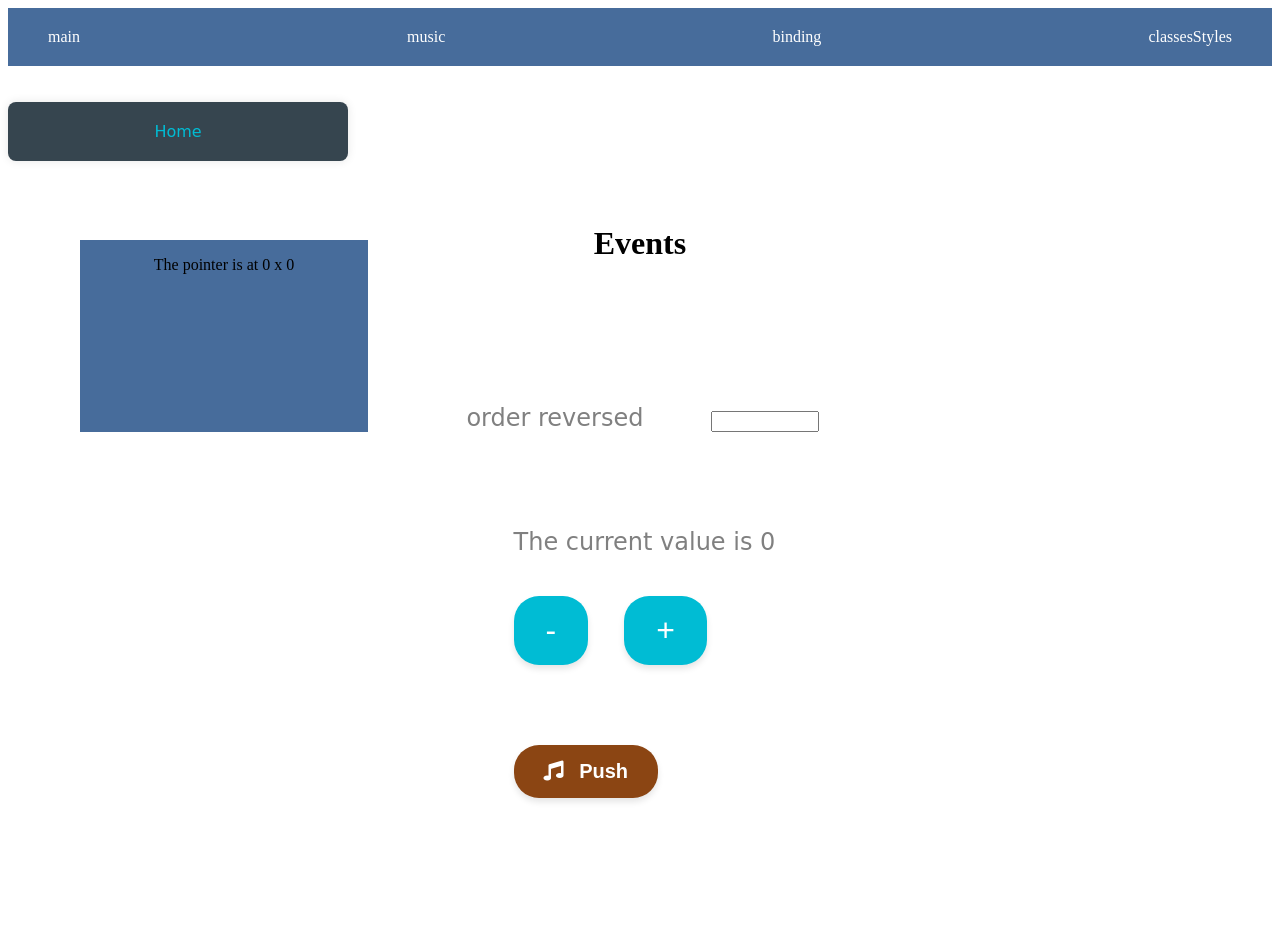
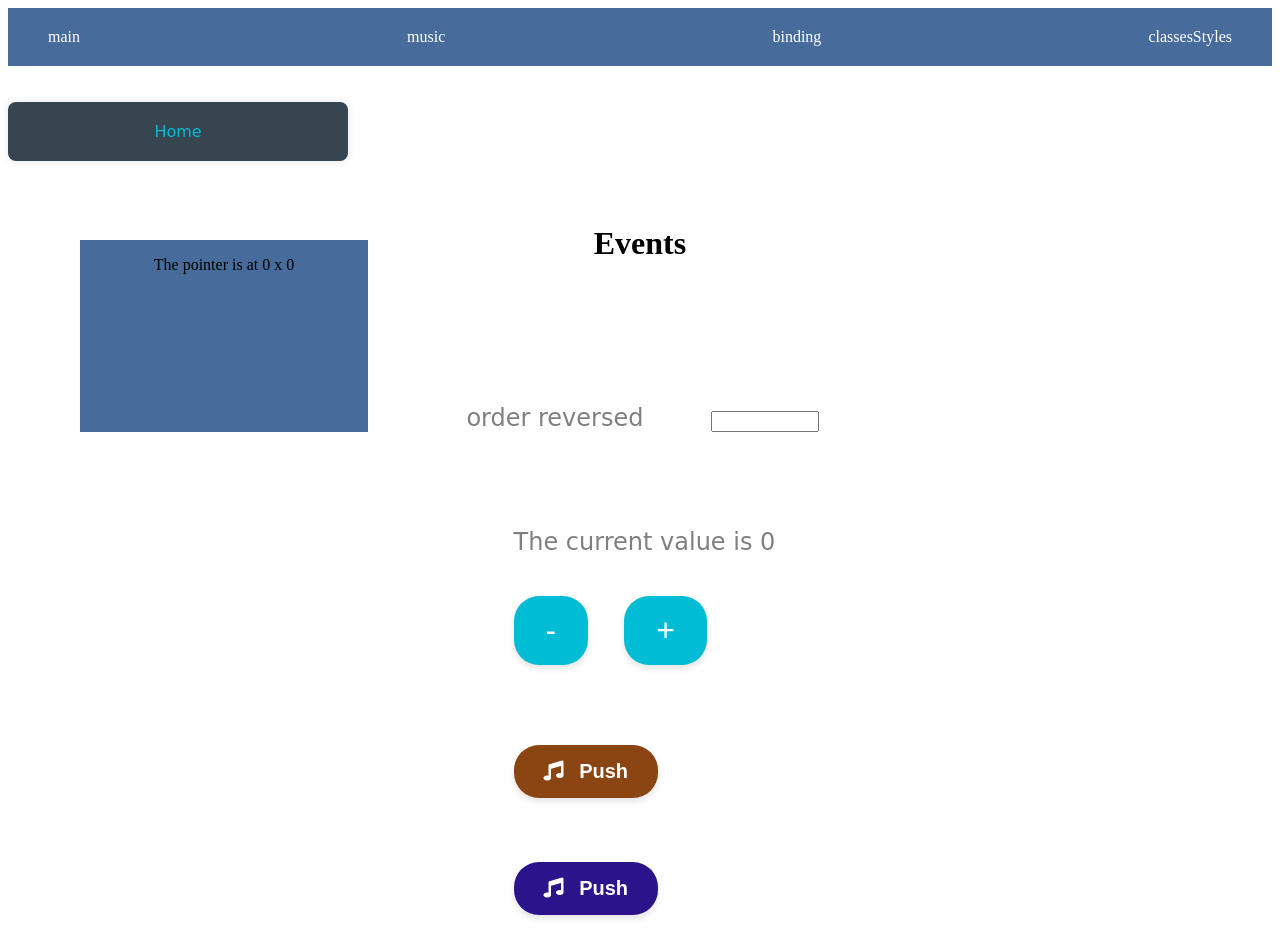
Before and after one commit to ronCodeTracker/sveltejstutorial2025, a SvelteKit app: page /events in a window 1280 px wide. Shown: the top 952 px of the page. Built offline with nearby package versions, Linux system fonts and the light colour scheme.

Commit message:
add muz mod

```diff
--- a/src/routes/events/+page.svelte
+++ b/src/routes/events/+page.svelte
@@ -8,8 +8,9 @@
 import Nav from './NavTwo.svelte';
 import Stepper from './Stepper.svelte';
 import BigButton from './BigButton.svelte';
+import BigButton2 from './BigButton2.svelte';
 import sound from './sound.mp3';
-
+import sound2 from './sound2.mp3';
 
 
 	let m = $state({ x: 0, y: 0 });
@@ -29,6 +30,17 @@ import sound from './sound.mp3';
 	function hitit() {
 		audio.load();
 		audio.play();
+	}
+
+
+
+	const audio2 = new Audio();
+	audio2.src = sound2;
+
+
+	function hitit2() {
+		audio2.load();
+		audio2.play();
 	}
 
 
@@ -108,6 +120,12 @@ decrement={() => value -= 1}
 <div id="music" class="styleComponentBtn">
 <BigButton onclick={hitit} />
 </div>
+
+
+<div id="music" class="styleComponentBtn">
+	<BigButton2 onclick={hitit2} />
+	</div>
+
 
 <br><br><br><br><br><br><br><br><br><br><br><br><br><br><br><br><br><br><br><br><br>
 
--- /dev/null
+++ b/src/routes/events/BigButton2.svelte
@@ -0,0 +1,45 @@
+
+
+
+<script>
+	let props = $props();
+</script>
+
+
+<button class="button" {...props}><i class="fas fa-music"></i>
+	Push
+</button>
+
+
+<style>
+
+        @import url('https://cdnjs.cloudflare.com/ajax/libs/font-awesome/5.15.4/css/all.min.css');
+
+
+       .button {
+            padding: 15px 30px;
+            background-color: #2b138b; /* Brown color */
+            color: #ffffff;
+            border: none;
+            border-radius: 25px;
+            cursor: pointer;
+            font-size: 20px;
+            font-weight: bold;
+            transition: background-color 0.3s, transform 0.3s, box-shadow 0.3s;
+            box-shadow: 0 4px 6px rgba(0, 0, 0, 0.1);
+        }
+        .button i {
+            margin-right: 10px;
+        }
+        .button:hover {
+            background-color: #de26b0; /* Lighter brown */
+            transform: scale(1.05);
+            box-shadow: 0 6px 8px rgba(0, 0, 0, 0.2);
+        }
+        .button:active {
+            background-color: #3f335c; /* Darker brown */
+            transform: scale(1);
+            box-shadow: 0 4px 6px rgba(0, 0, 0, 0.1);
+        }
+
+</style>
```
Also changed, not shown: 1 other file (tests, documents, lock files or other folders).
